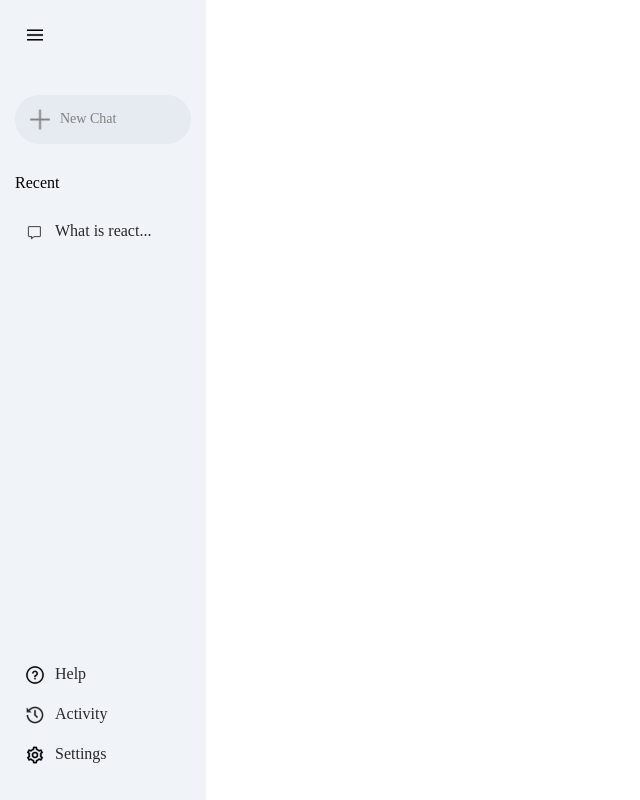
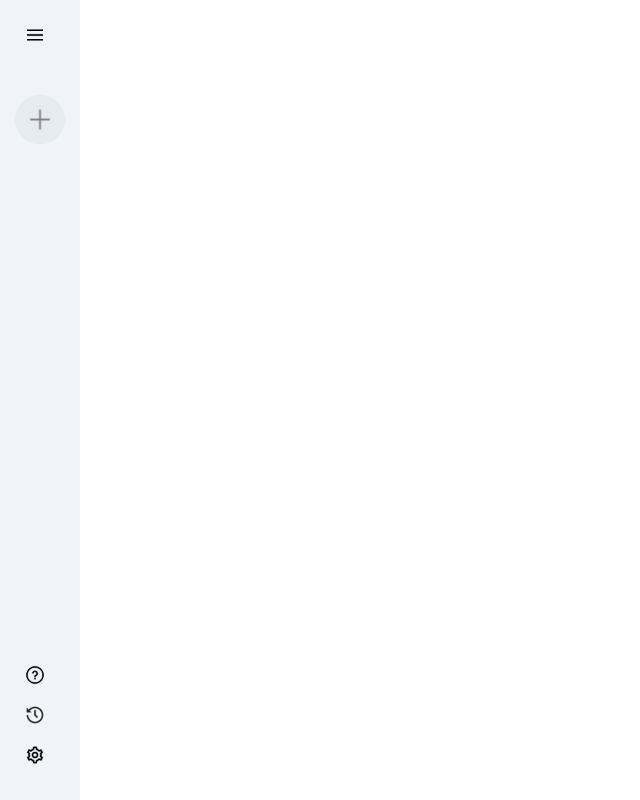
Before and after one commit to aneeshlalwani/google-gemini-clone, a React (Vite) app: page / in a window 1280 px wide. Shown: the whole page, without its empty margins (0-640 px from the left). Built offline with nearby package versions, Linux system fonts and the light colour scheme.

Commit message:
implemented sidebar toggle functionality

```diff
--- a/src/components/Sidebar/Sidebar.css
+++ b/src/components/Sidebar/Sidebar.css
@@ -50,6 +50,10 @@
     background-color: #E2E6EB;
 }
 
+.sidebar .bottom{
+    display: flex;
+    flex-direction: column;
+}
 .sidebar .bottom-item{
     padding-right: 10px;
 }
--- a/src/components/Sidebar/Sidebar.jsx
+++ b/src/components/Sidebar/Sidebar.jsx
@@ -1,16 +1,25 @@
 import "./Sidebar.css";
 import { assets } from "../../assets/assets";
+import { useState } from "react";
 
 const Sidebar = () => {
+  const [sidebarExtended, setSidebarExtended] = useState(false);
+
   return (
     <>
       <div className="sidebar">
         <div className="top">
-          <img className="menu" src={assets.menu_icon} alt="MenuIcon" />
+          <img
+            className="menu"
+            src={assets.menu_icon}
+            alt="MenuIcon"
+            onClick={() => setSidebarExtended((previous) => !previous)}
+          />
           <div className="new-chat">
-            <img src={assets.plus_icon} alt="PlusIcon" />
-            <p>New Chat</p>
+            <img src={assets.plus_icon} alt="" />
+            {sidebarExtended ? <p>New Chat</p> : null}
           </div>
+          {sidebarExtended ? (
             <div className="recent">
               <p className="recent-title">Recent</p>
               <div className="recent-entry">
@@ -18,19 +27,20 @@ const Sidebar = () => {
                 <p>What is react...</p>
               </div>
             </div>
+          ) : null}
         </div>
         <div className="bottom">
           <div className="bottom-item recent-entry">
             <img src={assets.question_icon} alt="QuestionIcon" />
-            <p>Help</p>
+            {sidebarExtended ? <p>Help</p> : null}
           </div>
           <div className="bottom-item recent-entry">
             <img src={assets.history_icon} alt="HistoryIcon" />
-            <p>Activity</p>
+            {sidebarExtended ? <p>Activity</p> : null}
           </div>
           <div className="bottom-item recent-entry">
             <img src={assets.setting_icon} alt="SettingIcon" />
-            <p>Settings</p>
+            {sidebarExtended ? <p>Settings</p> : null}
           </div>
         </div>
       </div>
```
Lines whose indentation alone changed are shown as unchanged.
